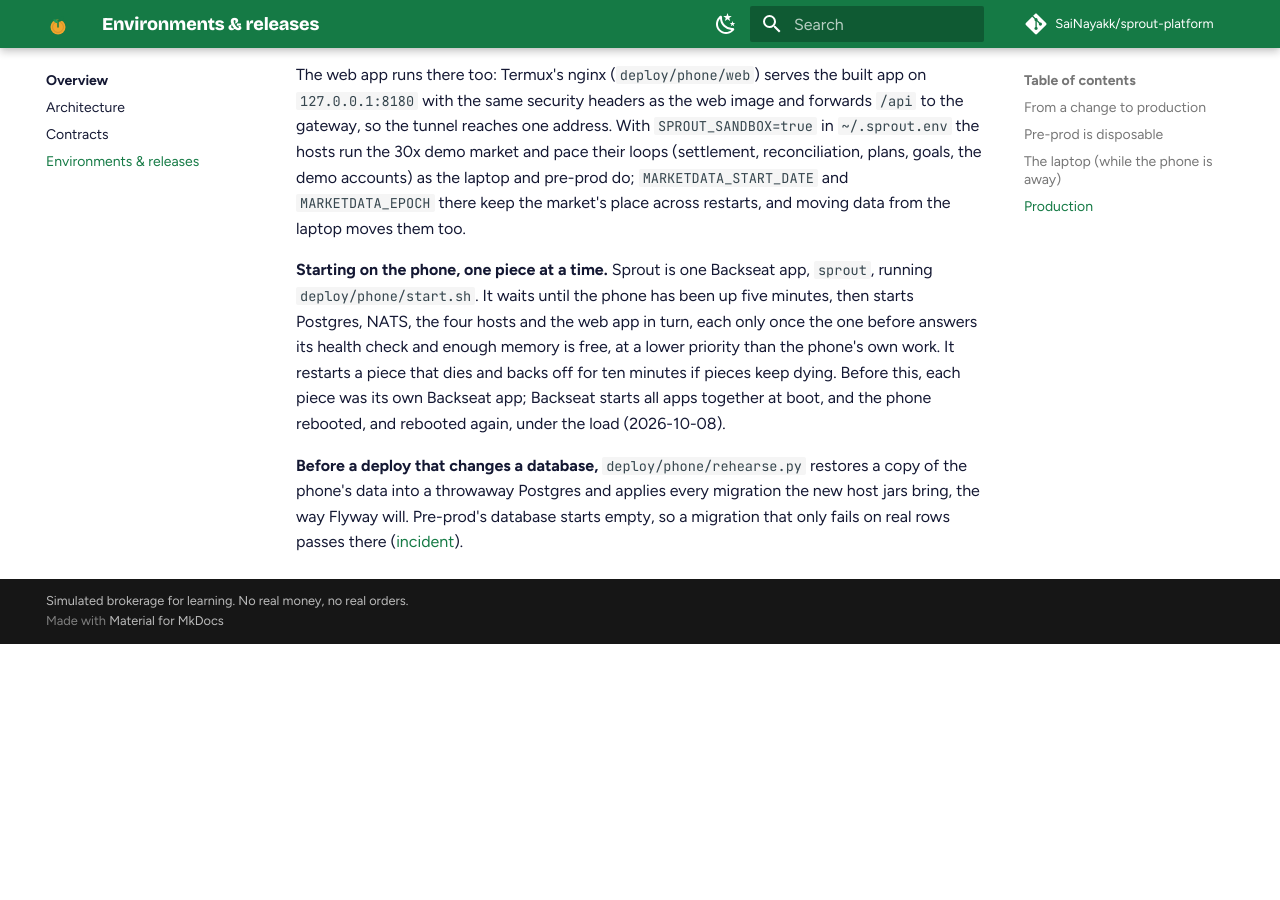
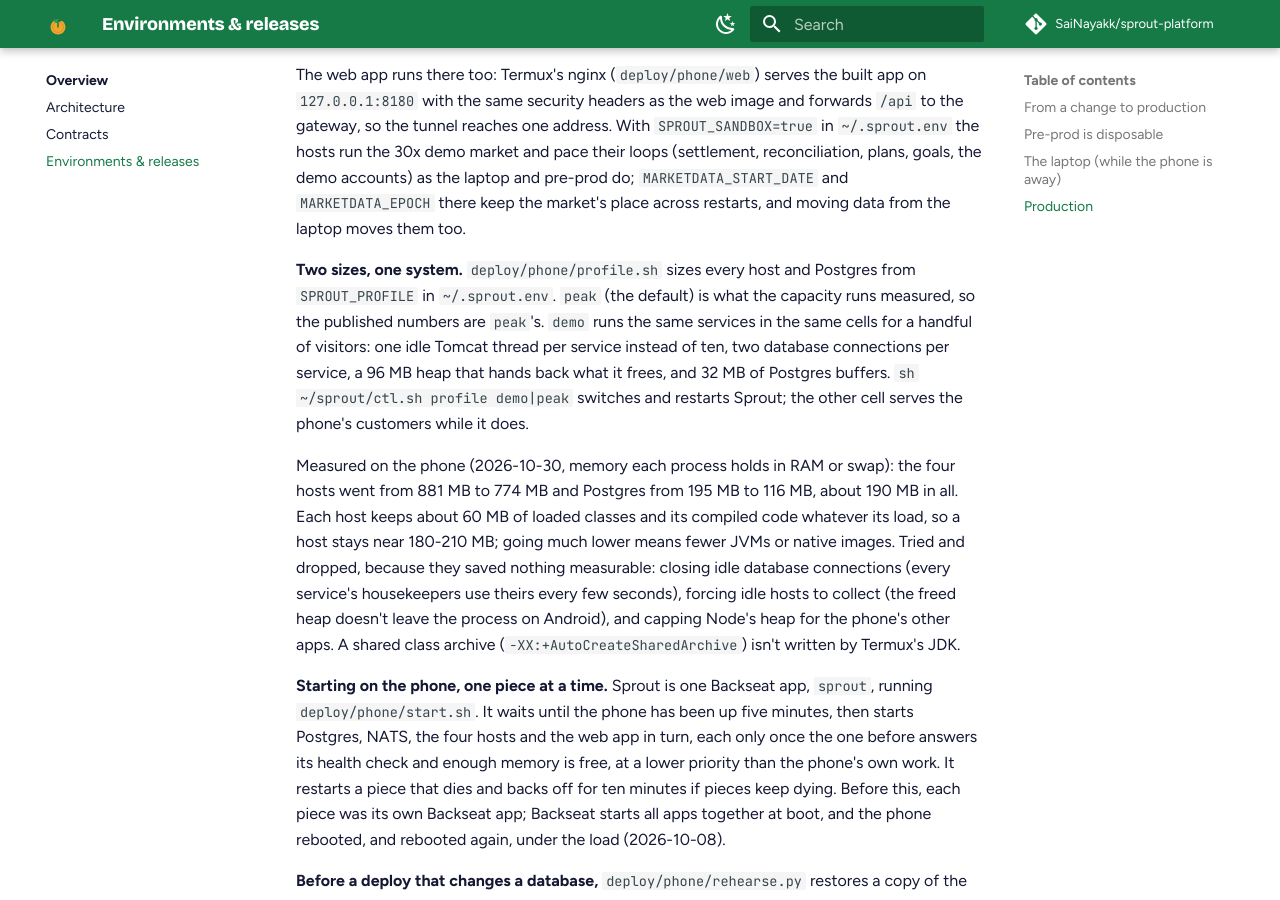
Before and after one commit to SaiNayakk/sprout-platform, an MkDocs documentation site: the page built from docs/environments.md, in a window 1280 px wide and 900 px high, scrolled down 2368 px. Built offline with MkDocs 1.6.1 and Material for MkDocs 9.7.7, drawn with Linux system fonts in a browser that asks for light colours; comment, search, counter and statistics services are not loaded; before the commit the page ends 3012 px from its top, so only the background shows below that.

Commit message:
Demo and peak sizes for the phone, one switch (#36)

```diff
--- a/docs/environments.md
+++ b/docs/environments.md
@@ -85,6 +85,21 @@ address. With `SPROUT_SANDBOX=true` in `~/.sprout.env` the hosts run the 30x dem
 (settlement, reconciliation, plans, goals, the demo accounts) as the laptop and pre-prod do; `MARKETDATA_START_DATE`
 and `MARKETDATA_EPOCH` there keep the market's place across restarts, and moving data from the laptop moves them too.
 
+**Two sizes, one system.** `deploy/phone/profile.sh` sizes every host and Postgres from `SPROUT_PROFILE` in
+`~/.sprout.env`. `peak` (the default) is what the capacity runs measured, so the published numbers are `peak`'s.
+`demo` runs the same services in the same cells for a handful of visitors: one idle Tomcat thread per service
+instead of ten, two database connections per service, a 96 MB heap that hands back what it frees, and 32 MB of Postgres
+buffers. `sh ~/sprout/ctl.sh profile demo|peak` switches and
+restarts Sprout; the other cell serves the phone's customers while it does.
+
+Measured on the phone (2026-10-30, memory each process holds in RAM or swap): the four hosts went from 881 MB to
+774 MB and Postgres from 195 MB to 116 MB, about 190 MB in all. Each host keeps about 60 MB of loaded classes and
+its compiled code whatever its load, so a host stays near 180-210 MB; going much lower means fewer JVMs or native
+images. Tried and dropped, because they saved nothing measurable: closing idle database connections (every
+service's housekeepers use theirs every few seconds), forcing idle hosts to collect (the freed heap doesn't leave
+the process on Android), and capping Node's heap for the phone's other apps. A shared class archive
+(`-XX:+AutoCreateSharedArchive`) isn't written by Termux's JDK.
+
 **Starting on the phone, one piece at a time.** Sprout is one Backseat app, `sprout`, running
 `deploy/phone/start.sh`. It waits until the phone has been up five minutes, then starts Postgres, NATS,
 the four hosts and the web app in turn, each only once the one before answers its health check and enough
```
Also changed, not shown: 7 other files.
